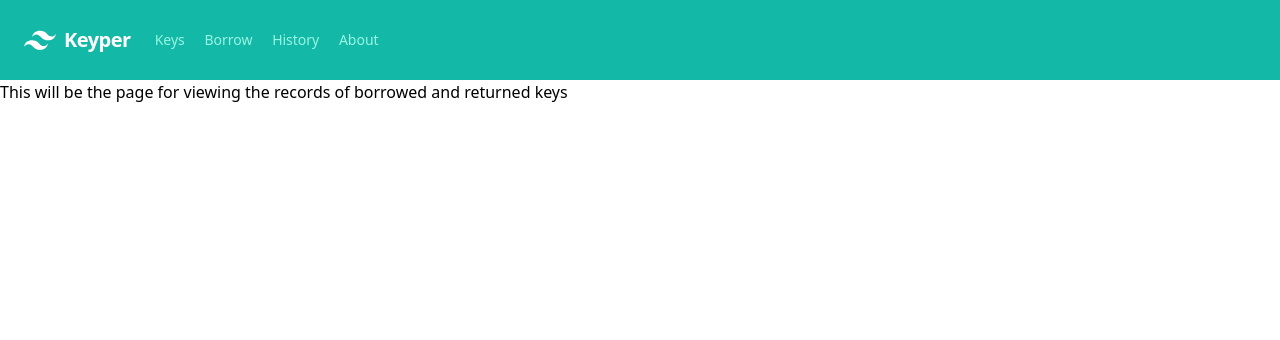
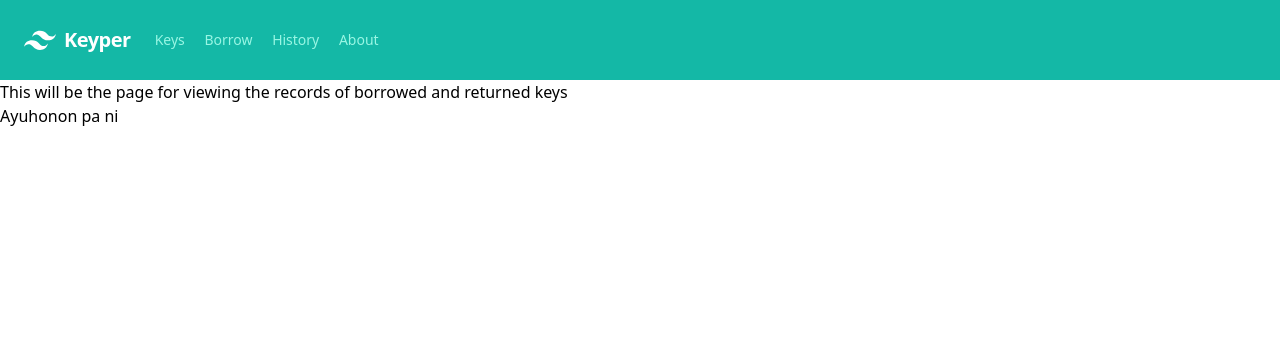
Before and after one commit to marcbentoy/Keyper, a Django app: page /history/ in a window 1280 px wide. Shown: the top 340 px of the page. Run offline with Django 4.2, Linux system fonts and the light colour scheme; some libraries are stand-ins or nearby versions.

Commit message:
update: history

```diff
--- a/frontend/templates/frontend/history.html
+++ b/frontend/templates/frontend/history.html
@@ -4,4 +4,5 @@
 
 {% block content %}
 <h1>This will be the page for viewing the records of borrowed and returned keys</h1>
+<h2>Ayuhonon pa ni</h2>
 {% endblock %}
```
